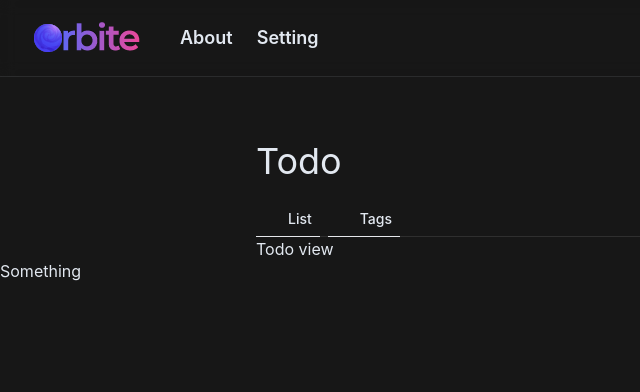
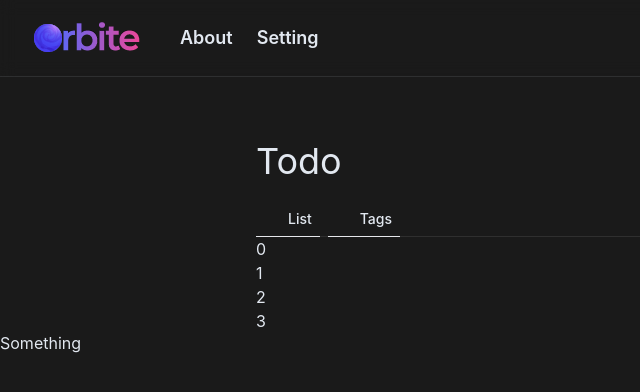
Before and after one commit to richardnguyen99/orbite, a React (Vite) app: page / in a window 1280 px wide. Shown: the top 392 px of the page, without its empty margins (0-640 px from the left). Built offline with nearby package versions, Linux system fonts and the light colour scheme; some icons are missing.

Commit message:
Add Reorder for draggable list

```diff
--- a/index.html
+++ b/index.html
@@ -6,7 +6,7 @@
     <meta name="viewport" content="width=device-width, initial-scale=1.0" />
     <title>Orbite</title>
   </head>
-  <body class="bg-slate-200 font-sans text-base leading-5 font-normal dark:bg-neutral-900 dark:text-slate-200 transition ease-in-out overflow-hidden">
+  <body class="bg-slate-200 font-sans text-base leading-5 font-normal dark:bg-[rgb(26,26,26)] dark:text-slate-200 transition ease-in-out overflow-hidden">
     <div id="root"></div>
     <script type="module" src="/src/main.tsx"></script>
   </body>
--- a/package.json
+++ b/package.json
@@ -29,6 +29,7 @@
     "@heroicons/react": "^2.0.13",
     "@primer/octicons-react": "^17.10.0",
     "classnames": "^2.3.2",
+    "framer-motion": "^7.10.3",
     "localforage": "^1.10.0",
     "match-sorter": "^6.3.1",
     "react": "^18.2.0",
--- /dev/null
+++ b/src/components/Todo/List/index.tsx
@@ -0,0 +1,18 @@
+import { useState } from "react";
+import { Reorder } from "framer-motion";
+
+const TodoList = () => {
+  const [items, setItems] = useState([0, 1, 2, 3]);
+
+  return (
+    <Reorder.Group values={items} onReorder={setItems}>
+      {items.map((item, i) => (
+        <Reorder.Item key={i} value={item}>
+          {item}
+        </Reorder.Item>
+      ))}
+    </Reorder.Group>
+  );
+};
+
+export default TodoList;
--- a/src/components/Todo/Panel.tsx
+++ b/src/components/Todo/Panel.tsx
@@ -2,6 +2,7 @@ import { HTMLAttributes, FC } from "react";
 import { ListUnorderedIcon, TagIcon } from "@primer/octicons-react";
 
 import TodoPanelButton from "./PanelButton";
+import TodoList from "./List";
 
 const TodoPanel: FC<HTMLAttributes<HTMLDivElement>> = ({ ...args }) => {
   return (
@@ -18,7 +19,7 @@ const TodoPanel: FC<HTMLAttributes<HTMLDivElement>> = ({ ...args }) => {
         </div>
       </div>
       <div className="flex items-center space-x-2 "></div>
-      <h3>Todo view</h3>
+      <TodoList />
     </div>
   );
 };
```
Also changed, not shown: 1 other file (tests, documents, lock files or other folders).
